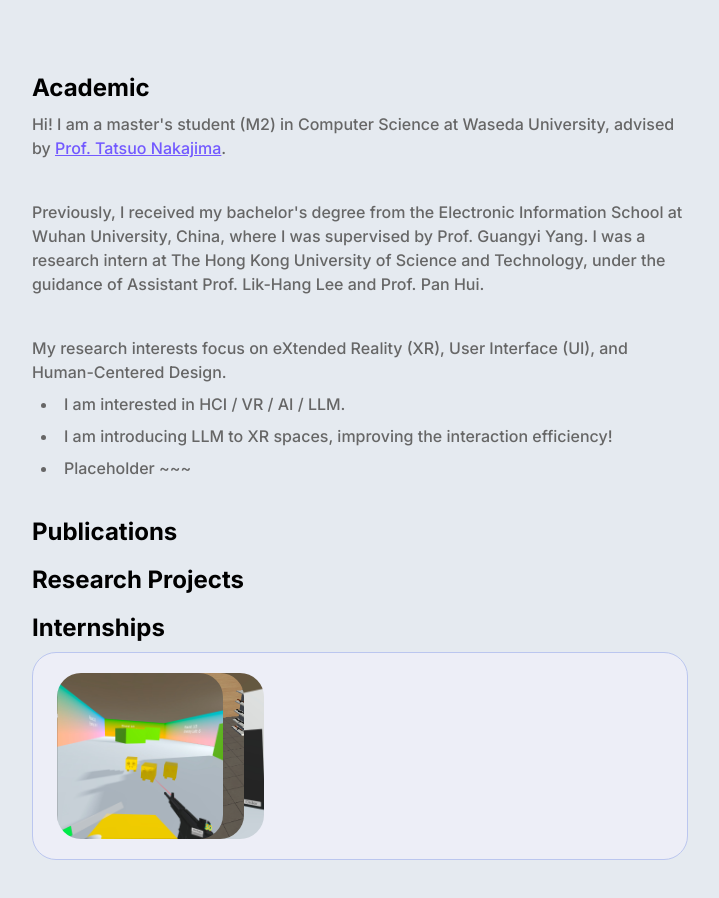
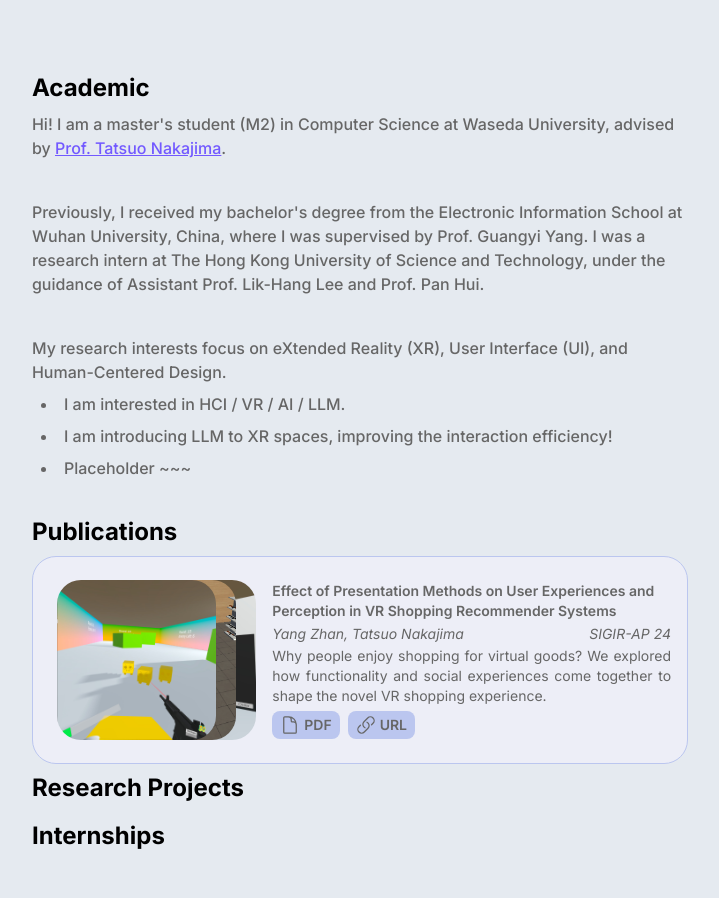
Before and after one commit to SN-F-QR/academic-personal, a React (Vite) app: page / in a window 1280 px wide. Shown: the top 898 px of the page, without its empty margins (280-999 px from the left). Built offline with nearby package versions, Linux system fonts and the light colour scheme.

Commit message:
feat: card basic layout

```diff
--- a/package.json
+++ b/package.json
@@ -10,6 +10,7 @@
     "preview": "vite preview"
   },
   "dependencies": {
+    "@heroicons/react": "^2.2.0",
     "@mdx-js/rollup": "^3.1.0",
     "@tailwindcss/vite": "^4.0.14",
     "react": "^19.0.0",
--- /dev/null
+++ b/src/components/IconButton.tsx
@@ -0,0 +1,19 @@
+type IconButtonProps = {
+  icon: React.ForwardRefExoticComponent<any>;
+  name: string;
+  url: string;
+};
+
+const IconButton: React.FC<IconButtonProps> = (props) => {
+  return (
+    <button
+      className="inline-flex cursor-pointer rounded-lg bg-purple-mid px-2 py-1 font-semibold"
+      onClick={() => window.open(props.url, "_blank")}
+    >
+      <props.icon className="mr-1 size-5" />
+      {props.name}
+    </button>
+  );
+};
+
+export default IconButton;
--- a/src/components/PubCard.tsx
+++ b/src/components/PubCard.tsx
@@ -1,4 +1,6 @@
 import Gallery from "./Gallery";
+import IconButton from "./IconButton";
+import { DocumentIcon, LinkIcon } from "@heroicons/react/24/outline";
 
 export type PubCardProps = {
   title: string;
@@ -13,13 +15,45 @@ export type PubCardProps = {
 
 const PubCard: React.FC<PubCardProps> = (props) => {
   return (
-    <div className="flex h-52 min-w-full rounded-3xl border border-purple-mid bg-[#f5f4ff]/50 px-4 py-2">
+    <div className="flex h-52 min-w-full space-x-4 rounded-3xl border border-purple-mid bg-[#f5f4ff]/50 px-4 py-2">
       <div className="ml-2 basis-1/3">
         <Gallery images={props.imagePaths} />
       </div>
-      <div className="h-full"></div>
+      <div className="flex h-full w-full basis-2/3 flex-col py-4 text-sm">
+        <div className="line-clamp-2 basis-1/3 font-sans font-semibold text-gray">
+          {props.title}
+        </div>
+        <div className="flex basis-1/5 place-items-center justify-between italic">
+          <div className="line-clamp-1">{props.author}</div>
+          <div className="shrink-0">{props.conference}</div>
+        </div>
+        <div className="line-clamp-3 basis-1/2 place-items-center text-justify">
+          {props.description}
+        </div>
+        <div className="flex shrink basis-1/4 place-items-end space-x-2 pt-1">
+          <IconButton icon={DocumentIcon} name="PDF" url="" />
+          <IconButton icon={LinkIcon} name="URL" url="" />
+        </div>
+      </div>
     </div>
   );
 };
 
 export default PubCard;
+
+export const testProps: PubCardProps = {
+  title:
+    "Effect of Presentation Methods on User Experiences and Perception in VR Shopping Recommender Systems",
+  author: "Yang Zhan, Tatsuo Nakajima",
+  conference: "SIGIR-AP 24",
+  description:
+    "Why people enjoy shopping for virtual goods? We explored how functionality and social experiences come together to shape the novel VR shopping experience.",
+  imagePaths: [
+    "/src/assets/test3.jpg",
+    "/src/assets/test2.png",
+    "/src/assets/test.jpg",
+  ],
+  link: "Test Link",
+  pdfPath: "Test PDF Path",
+  techIcon: "Test Tech Icon",
+};
--- a/src/content/academic.mdx
+++ b/src/content/academic.mdx
@@ -1,3 +1,5 @@
+import PubCard, { testProps } from "../components/PubCard";
+
 ## Academic
 
 Hi! I am a master's student (M2) in Computer Science at Waseda University, advised by [Prof. Tatsuo Nakajima](https://scholar.google.co.jp/citations?user=hVxdgeYAAAAJ&hl=ja).
@@ -12,6 +14,8 @@ My research interests focus on eXtended Reality (XR), User Interface (UI), and H
 
 ## Publications
 
+<PubCard {...testProps} />
+
 ## Research Projects
 
 ## Internships
--- a/src/pages/Academic.tsx
+++ b/src/pages/Academic.tsx
@@ -2,25 +2,9 @@ import AcademicContent from "../content/academic.mdx";
 import PubCard, { PubCardProps } from "../components/PubCard";
 
 const Academic = () => {
-  const testProps: PubCardProps = {
-    title: "Test Title",
-    author: "Test Author",
-    conference: "Test Conference",
-    description: "Test Description",
-    imagePaths: [
-      "/src/assets/test3.jpg",
-      "/src/assets/test2.png",
-      "/src/assets/test.jpg",
-    ],
-    link: "Test Link",
-    pdfPath: "Test PDF Path",
-    techIcon: "Test Tech Icon",
-  };
-
   return (
     <div className="markdown flex h-full flex-col place-self-center pt-16 pb-20">
       <AcademicContent />
-      <PubCard {...testProps} />
     </div>
   );
 };
```
Also changed, not shown: 1 other file (tests, documents, lock files or other folders).
